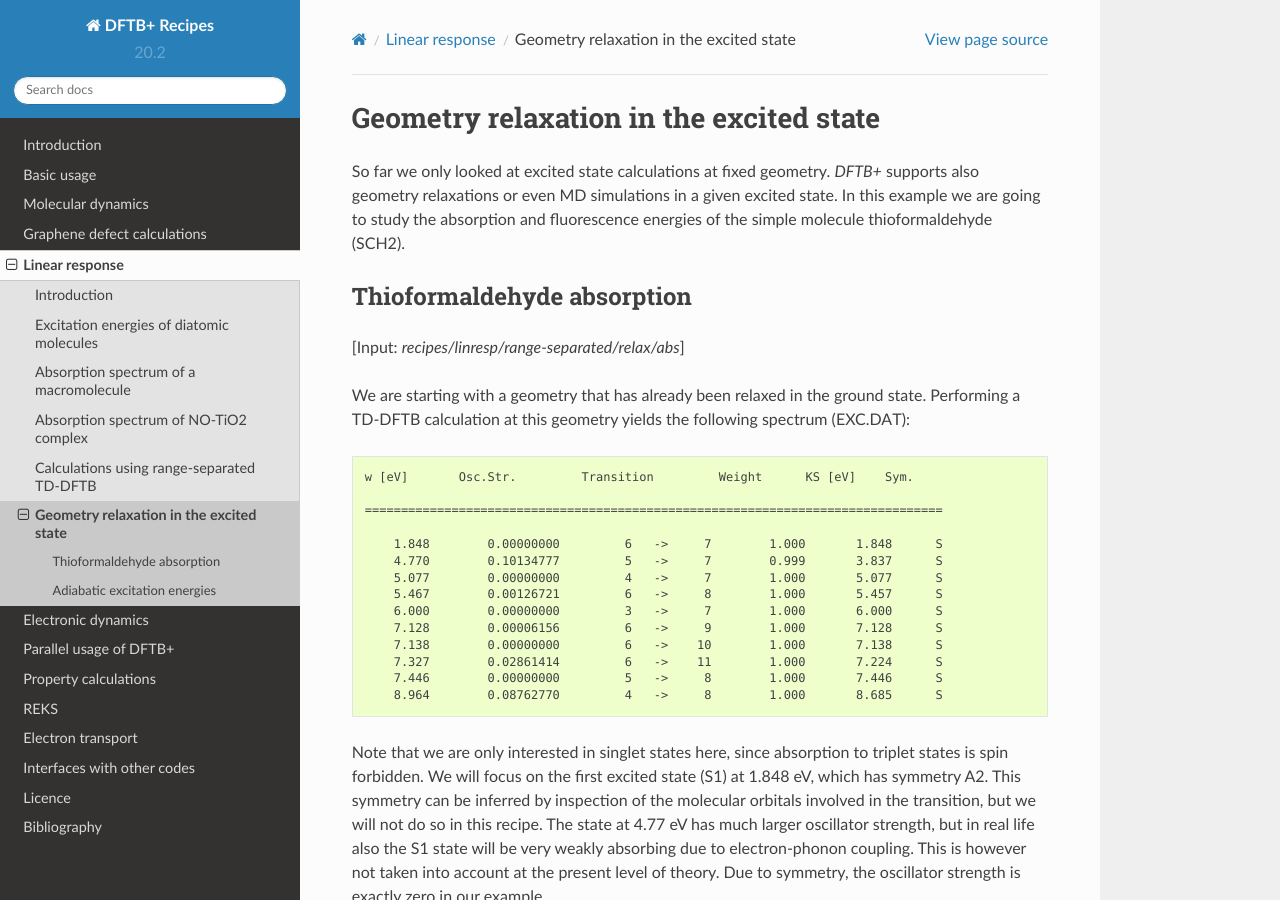
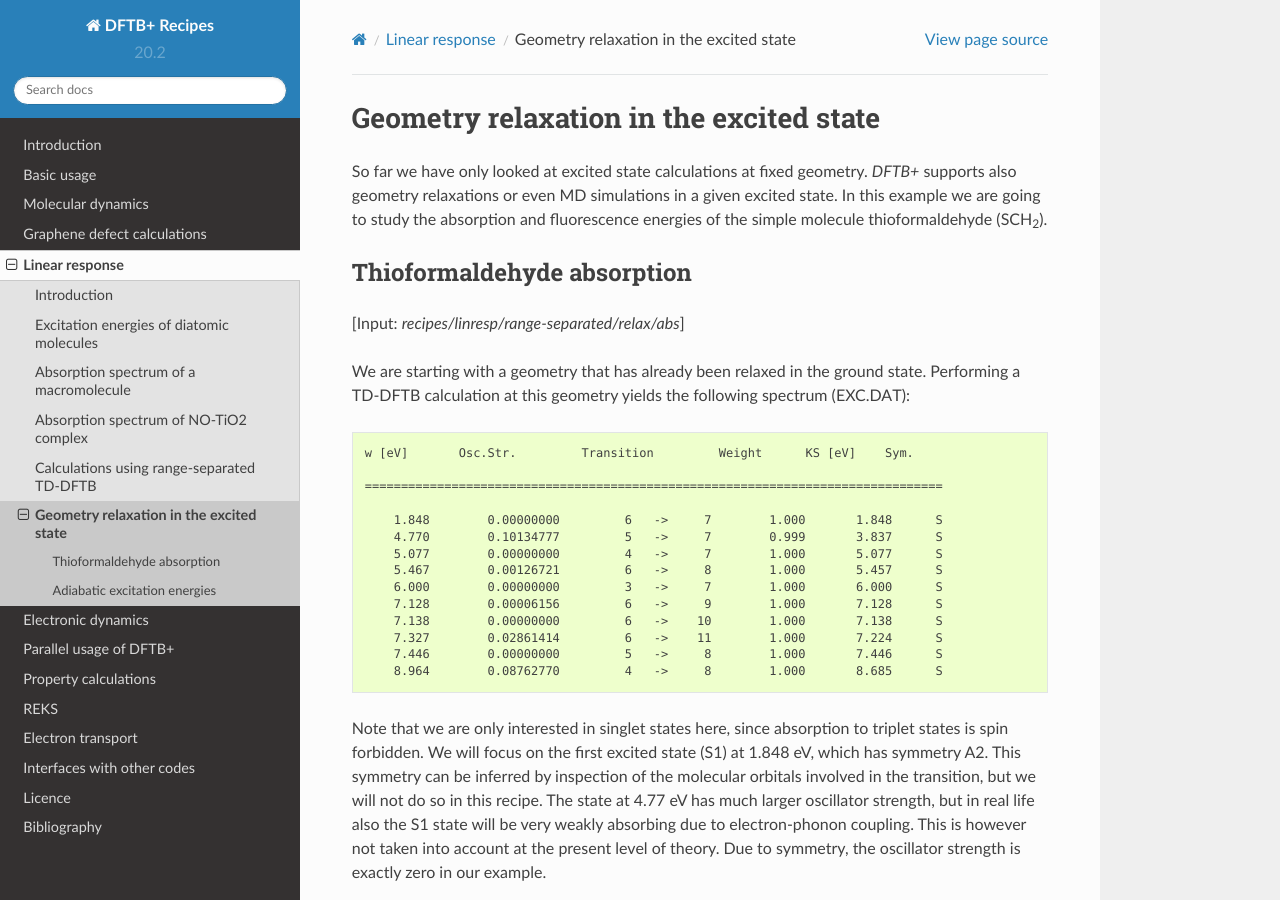
Before and after one commit to dftbplus/recipes, a Sphinx documentation site: the page built from docs/linresp/relax.rst, in a window 1280 px wide and 900 px high. Built offline with Sphinx 7.4.7 and the Read the Docs theme 2.0.0, drawn with Linux system fonts in a browser that asks for light colours.

Commit message:
Update docs/linresp/relax.rst
Co-authored-by: Ben Hourahine <bhourahine@gmail.com>

```diff
--- a/docs/linresp/relax.rst
+++ b/docs/linresp/relax.rst
@@ -4,7 +4,7 @@
 Geometry relaxation in the excited state
 ****************************************
 
-So far we only looked at excited state calculations at fixed geometry. *DFTB+* supports also geometry relaxations or even MD simulations in a given excited state. In this example we are going to study the absorption and fluorescence energies of the simple molecule thioformaldehyde (SCH2).
+So far we have only looked at excited state calculations at fixed geometry. *DFTB+* supports also geometry relaxations or even MD simulations in a given excited state. In this example we are going to study the absorption and fluorescence energies of the simple molecule thioformaldehyde (SCH\ :sub:`2`).
 
 
 
```
